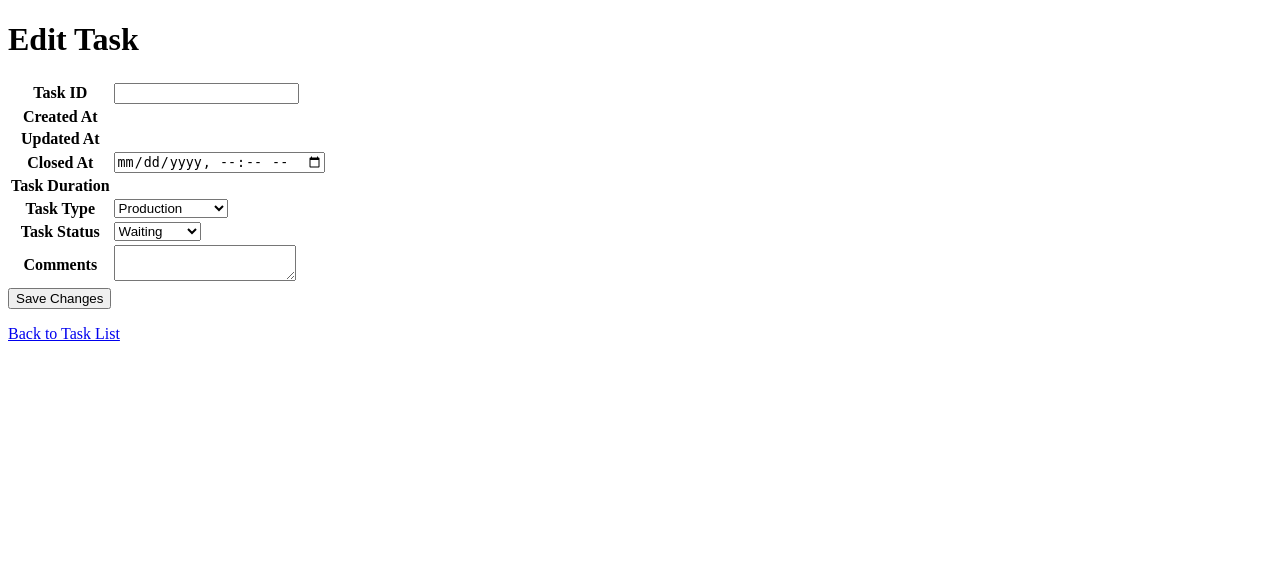
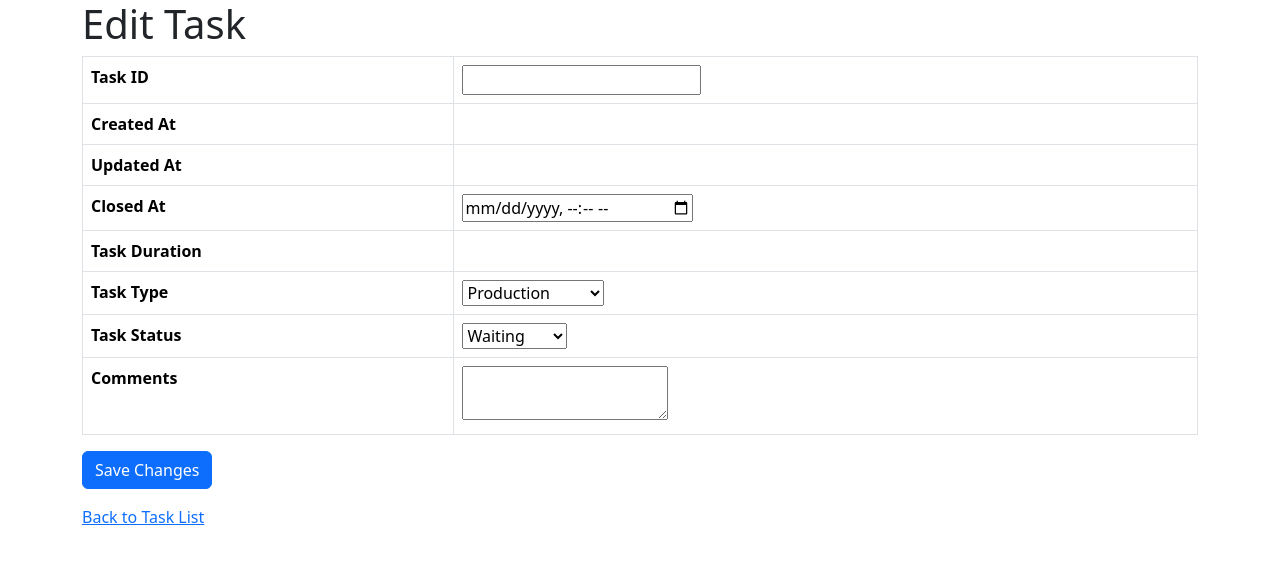
Before and after one commit to TonyIvanoff/time_tracker, a Django app: template tracker/task_tracker/templates/task_tracker/task_detail.html in a window 1280 px wide. Shown: the top 564 px of the page. Run offline with Django 5.2, Linux system fonts and the light colour scheme; the template is opened without the code that fills it, so the values that code supplies are empty.

Commit message:
added bootstrap to templates

```diff
--- a/tracker/task_tracker/templates/task_tracker/index.html
+++ b/tracker/task_tracker/templates/task_tracker/index.html
@@ -3,9 +3,12 @@
 <head>
     <meta charset="UTF-8">
     <meta name="viewport" content="width=device-width, initial-scale=1.0">
+    <link href="https://cdn.jsdelivr.net/npm/bootstrap@5.3.3/dist/css/bootstrap.min.css" rel="stylesheet" integrity="sha384-QWTKZyjpPEjISv5WaRU9OFeRpok6YctnYmDr5pNlyT2bRjXh0JMhjY6hW+ALEwIH" crossorigin="anonymous">
+  </head>
     <title>Document</title>
 </head>
 <body>
+    <div class="container">
         <h1>Tasks</h1>
         {% if tasks %}
 
@@ -47,5 +50,6 @@
             </tbody>
 
         </table>
+    </div>
 </body>
 </html>
--- a/tracker/task_tracker/templates/task_tracker/task_detail.html
+++ b/tracker/task_tracker/templates/task_tracker/task_detail.html
@@ -3,9 +3,11 @@
 <head>
     <meta charset="UTF-8">
     <meta name="viewport" content="width=device-width, initial-scale=1.0">
+    <link href="https://cdn.jsdelivr.net/npm/bootstrap@5.3.3/dist/css/bootstrap.min.css" rel="stylesheet" integrity="sha384-QWTKZyjpPEjISv5WaRU9OFeRpok6YctnYmDr5pNlyT2bRjXh0JMhjY6hW+ALEwIH" crossorigin="anonymous">
     <title>Edit Task</title>
 </head>
 <body>
+    <div class="container">
         <h1>Edit Task</h1>
         <form method="post">
             {% csrf_token %}
@@ -55,9 +57,10 @@
                     <td><textarea name="task_comment">{{ task.task_comment }}</textarea></td>
                 </tr>
             </table>
-        <button type="submit">Save Changes</button>
+            <button class="btn btn-primary" type="submit">Save Changes</button>
         </form>
         <p></p>
         <a href="{% url 'index' %}">Back to Task List</a>
+    </div>
 </body>
 </html>
```
Also changed, not shown: 1 other file. Lines whose indentation alone changed are shown as unchanged.
